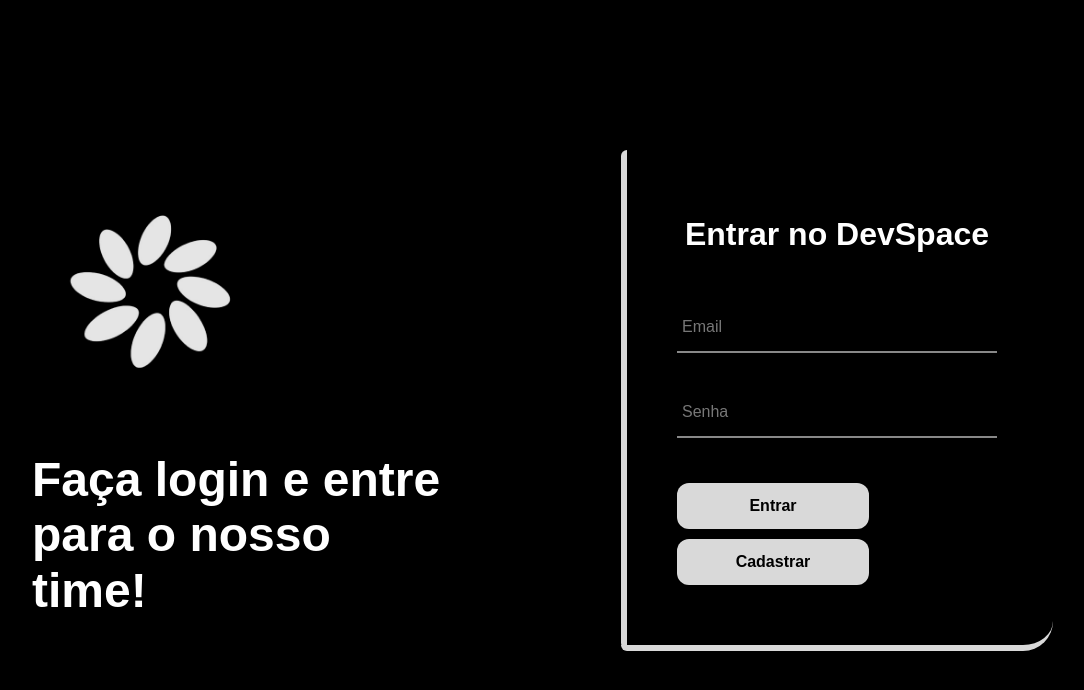
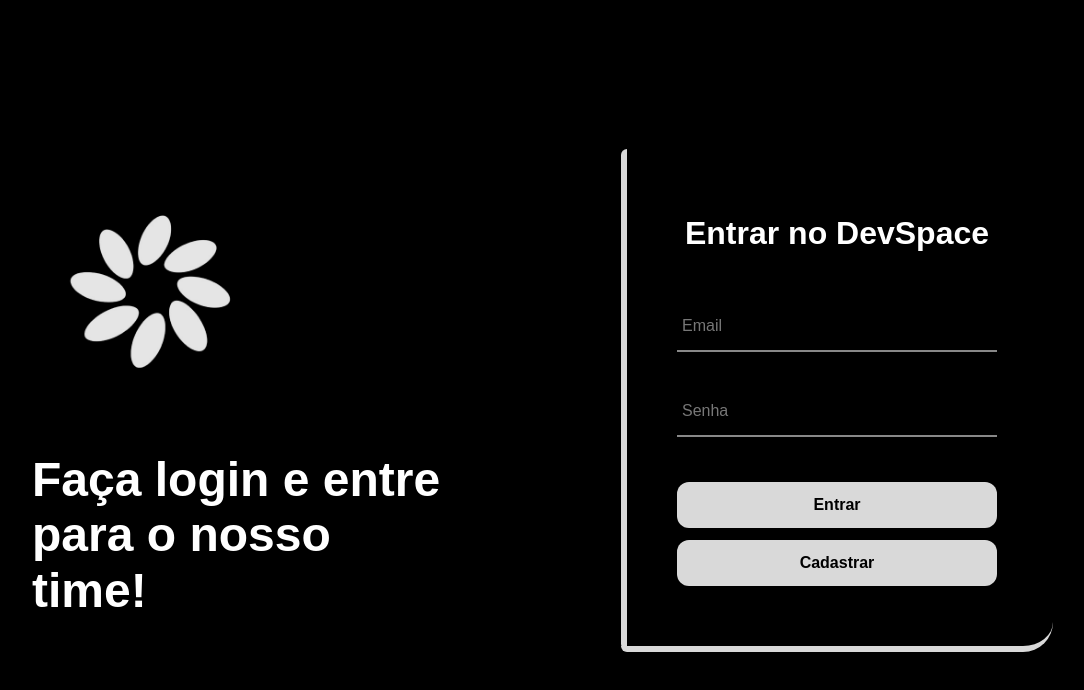
Before and after one commit to RenanKael/DevSpace, a React (Vite) app in the folder DevSpace/: page / in a window 1280 px wide. Shown: the top 690 px of the page, without its empty margins (88-1172 px from the left). Built offline with nearby package versions, Linux system fonts and the light colour scheme.

Commit message:
csslogin

```diff
--- a/DevSpace/src/style/login.css
+++ b/DevSpace/src/style/login.css
@@ -134,7 +134,7 @@ html, body {
 
 /* BOTÃO */
 .card button {
-  width: 60%;
+  width: 100%;
   padding: 14px;
   border-radius: 12px;
   border: none;
@@ -151,7 +151,7 @@ html, body {
 }
 
 .btn-secundario {
-  width: 60%;
+  width: 100%;
   padding: 14px;
   border-radius: 12px;
   border: 2px solid #d9d9d9;
@@ -168,3 +168,7 @@ html, body {
   background: #d9d9d9;
   color: black;
 }
+
+.card button + button {
+  margin-top: 12px;
+}
```
